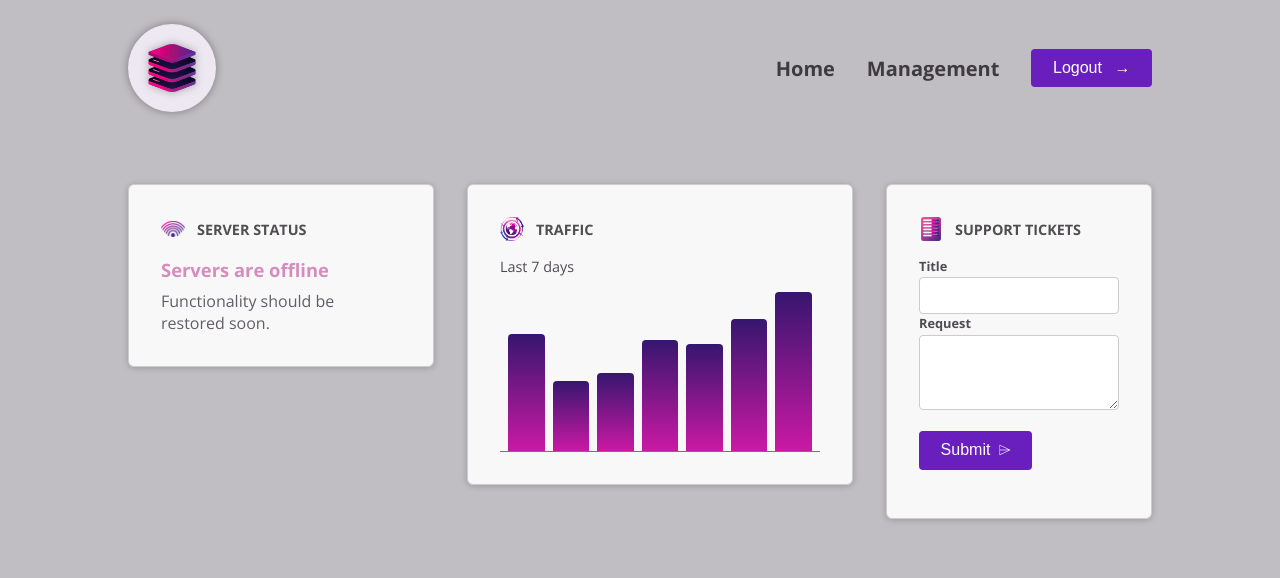
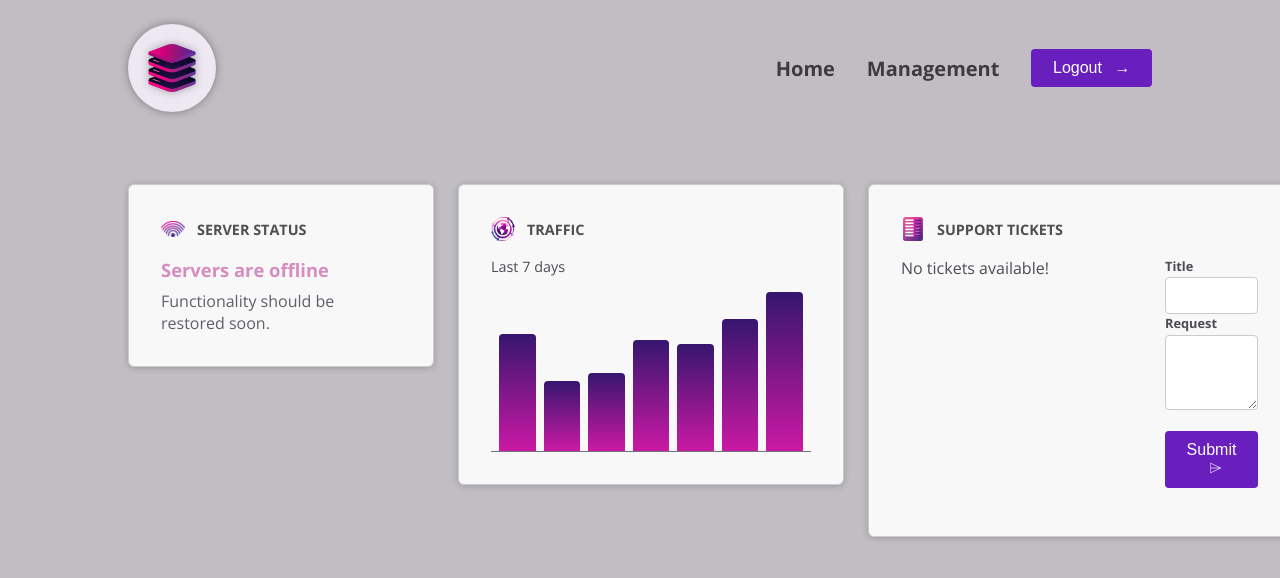
Before and after one commit to tetiana-zhuchenko/management-system-angular-04, an Angular app: page / in a window 1280 px wide. Shown: the top 578 px of the page. Built offline with nearby package versions, Linux system fonts and the light colour scheme.

Commit message:
feat: added for loops features

```diff
--- a/src/app/dashbord/server-status/server-status.component.ts
+++ b/src/app/dashbord/server-status/server-status.component.ts
@@ -1,9 +1,11 @@
 import {
   Component,
   DestroyRef,
+  effect,
   inject,
   OnDestroy,
   OnInit,
+  signal,
 } from '@angular/core';
 
 @Component({
@@ -14,18 +16,24 @@
   styleUrl: './server-status.component.css',
 })
 export class ServerStatusComponent implements OnInit {
-  currentStatus: 'online' | 'offline' | 'unknown' = 'offline';
+  currentStatus = signal<'online' | 'offline' | 'unknown'>('offline');
   private destroyRef = inject(DestroyRef);
+
+  constructor() {
+    effect(() => {
+      // console.log(this.currentStatus());
+    });
+  }
 
   ngOnInit() {
     const interval = setInterval(() => {
       const rnd = Math.random();
       if (rnd < 0.5) {
-        this.currentStatus = 'online';
+        this.currentStatus.set('online');
       } else if (rnd < 0.9) {
-        this.currentStatus = 'offline';
+        this.currentStatus.set('offline');
       } else {
-        this.currentStatus = 'unknown';
+        this.currentStatus.set('unknown');
       }
     }, 5000);
     this.destroyRef.onDestroy(() => {
--- a/src/app/dashbord/tickets/new-ticket/new-ticket.component.ts
+++ b/src/app/dashbord/tickets/new-ticket/new-ticket.component.ts
@@ -2,7 +2,10 @@
   AfterViewInit,
   Component,
   ElementRef,
+  EventEmitter,
   OnInit,
+  output,
+  Output,
   viewChild,
   ViewChild,
   ViewChildren,
@@ -19,23 +22,24 @@
   styleUrl: './new-ticket.component.css',
 })
 export class NewTicketComponent implements OnInit, AfterViewInit {
-  // @ViewChild('form') private form?: ElementRef<HTMLFormElement>;
+  @ViewChild('form') private form?: ElementRef<HTMLFormElement>;
   // @ViewChildren(ButtonComponent) buttons?: [] //<-- uses for select multiple elements
-  private form = viewChild.required<ElementRef<HTMLFormElement>>('form');
+  // private form = viewChild.required<ElementRef<HTMLFormElement>>('form');
+  // @Output() add = new EventEmitter<{title: string, text: string}>();
+  add = output<{ title: string; text: string }>();
 
   ngOnInit(): void {
     console.log('ONINIT');
-    console.log(this.form().nativeElement);
+    console.log(this.form?.nativeElement);
   }
 
   ngAfterViewInit(): void {
     console.log('AFTER VIEW INIT');
-    console.log(this.form().nativeElement);
+    console.log(this.form?.nativeElement);
   }
 
-  onSubmit(title: string, text: string) {
-    console.log(title);
-    console.log(text);
-    this.form().nativeElement.reset();
+  onSubmit(title: string, ticketText: string) {
+    this.add.emit({ title: title, text: ticketText });
+    this.form?.nativeElement.reset();
   }
 }
--- /dev/null
+++ b/src/app/dashbord/tickets/ticket/ticket.model.ts
@@ -0,0 +1,6 @@
+export interface Ticket {
+  id: string;
+  title: string;
+  request: string;
+  status: 'open' | 'closed';
+}
--- a/src/app/dashbord/tickets/tickets.component.html
+++ b/src/app/dashbord/tickets/tickets.component.html
@@ -1 +1,13 @@
-<app-new-ticket />
+<div>
+  <ul>
+    @for (ticket of tickets; track ticket.id) {
+    <li><app-ticket /> - {{ $count }}</li>
+    }@empty {
+    <p>No tickets available!</p>
+    }
+  </ul>
+</div>
+
+<div id="new-ticket">
+  <app-new-ticket (add)="onAdd($event)" />
+</div>
--- a/src/app/dashbord/tickets/tickets.component.ts
+++ b/src/app/dashbord/tickets/tickets.component.ts
@@ -1,11 +1,26 @@
 import { Component } from '@angular/core';
 import { NewTicketComponent } from './new-ticket/new-ticket.component';
+import { Ticket } from './ticket/ticket.model';
+import { TicketComponent } from './ticket/ticket.component';
 
 @Component({
   selector: 'app-tickets',
   standalone: true,
-  imports: [NewTicketComponent],
+  imports: [NewTicketComponent, TicketComponent],
   templateUrl: './tickets.component.html',
   styleUrl: './tickets.component.css',
 })
-export class TicketsComponent {}
+export class TicketsComponent {
+  tickets: Ticket[] = [];
+
+  onAdd(ticketData: { title: string; text: string }) {
+    const ticket: Ticket = {
+      title: ticketData.title,
+      request: ticketData.text,
+      id: Math.random().toString(),
+      status: 'open',
+    };
+
+    this.tickets.push(ticket);
+  }
+}
```
Also changed, not shown: src/app/dashbord/server-status/server-status.component.html (+5 -5 lines), 1 other file (tests, documents, lock files or other folders).
